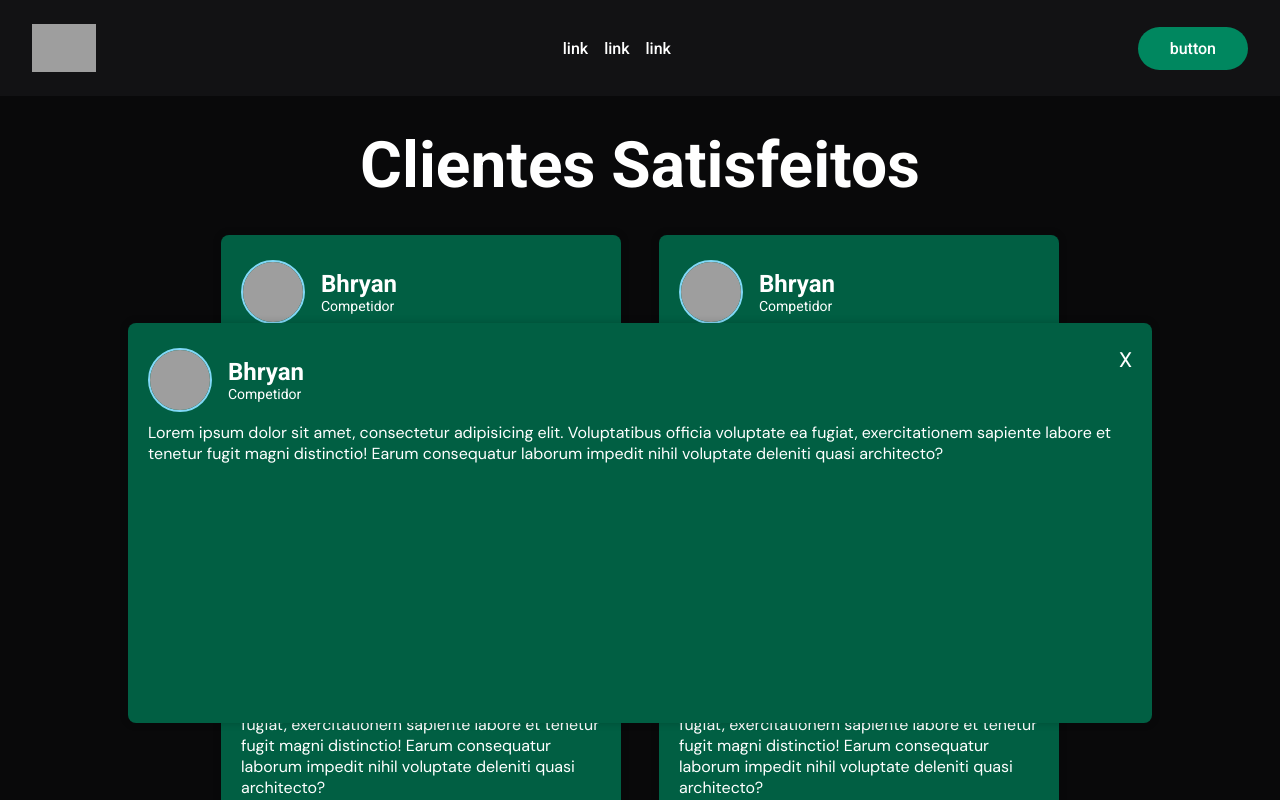
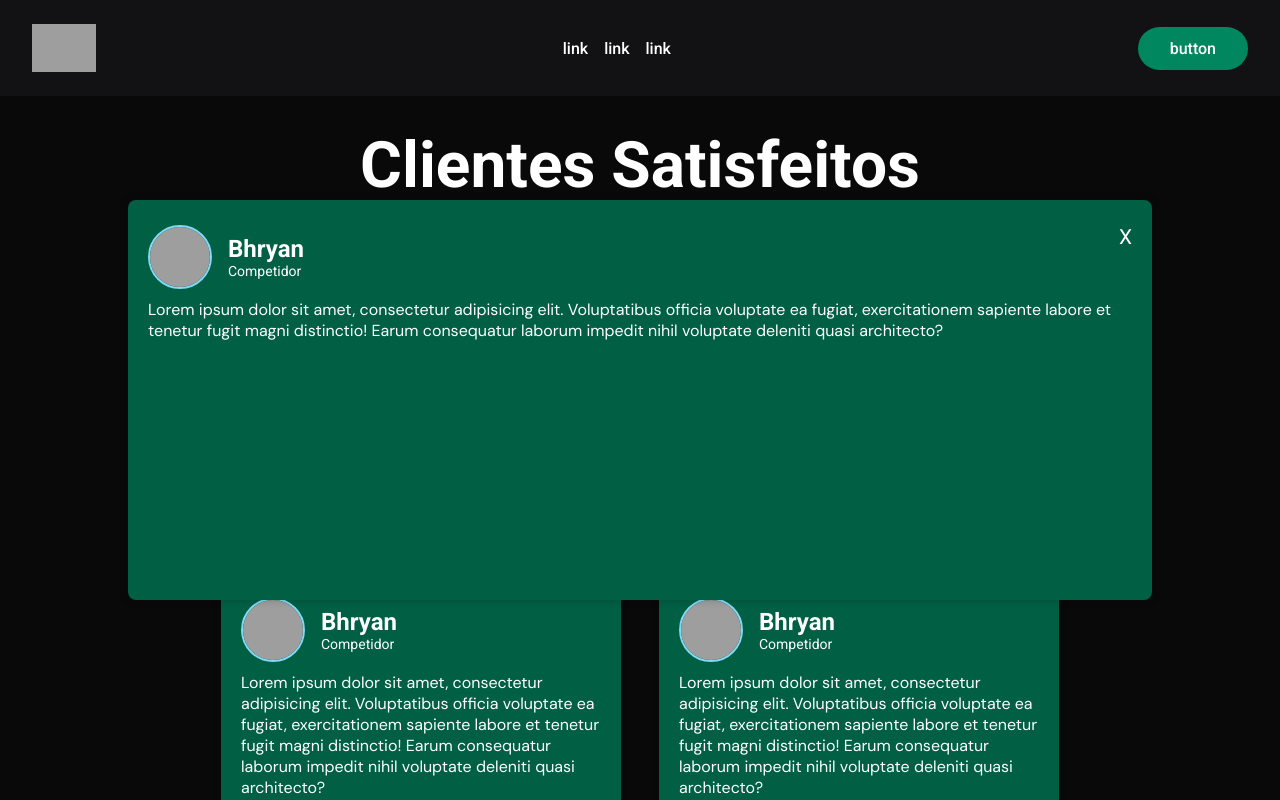
Before and after one commit to BhryanS2/challenge-html, a plain HTML site: page index.html in a window 1280 px wide. Both pictures are taken after a click on the element 421 px from the left and 385 px from the top of the page. Shown: the top 800 px of the page. Drawn offline with Linux system fonts and the light colour scheme; grey boxes are pictures that could not be loaded.

Commit message:
style: 🖌  colocando card fixo

```diff
--- a/style.css
+++ b/style.css
@@ -165,10 +165,10 @@ body {
 }
 
 .card.active {
-  position: absolute;
+  position: fixed;
   top: 50%;
   left: 50%;
-  transform: translate(-50%, -100%);
+  transform: translate(-50%, -50%);
   width: 80vw;
   height: 100%;
   max-height: 50vh;
```
